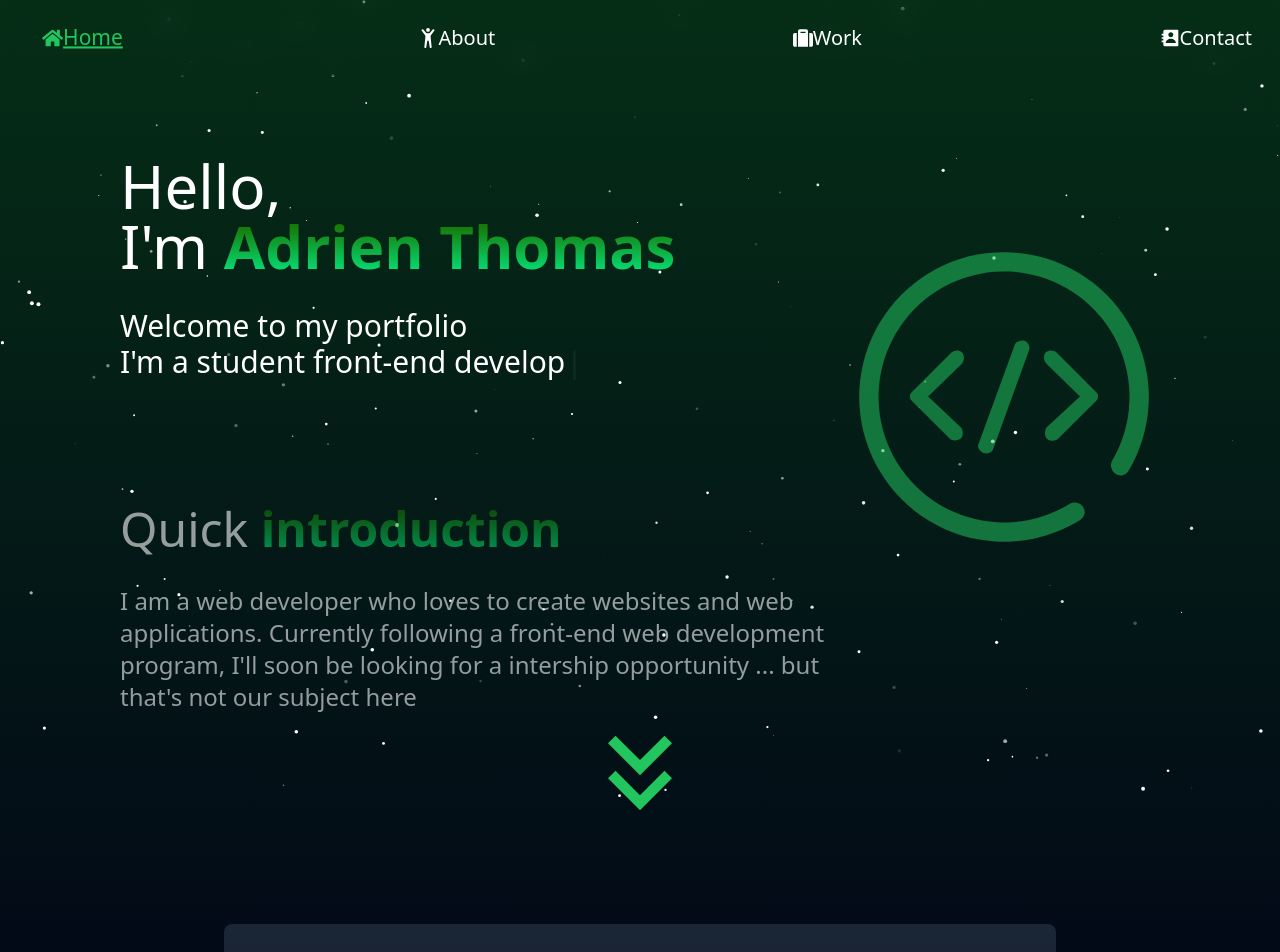
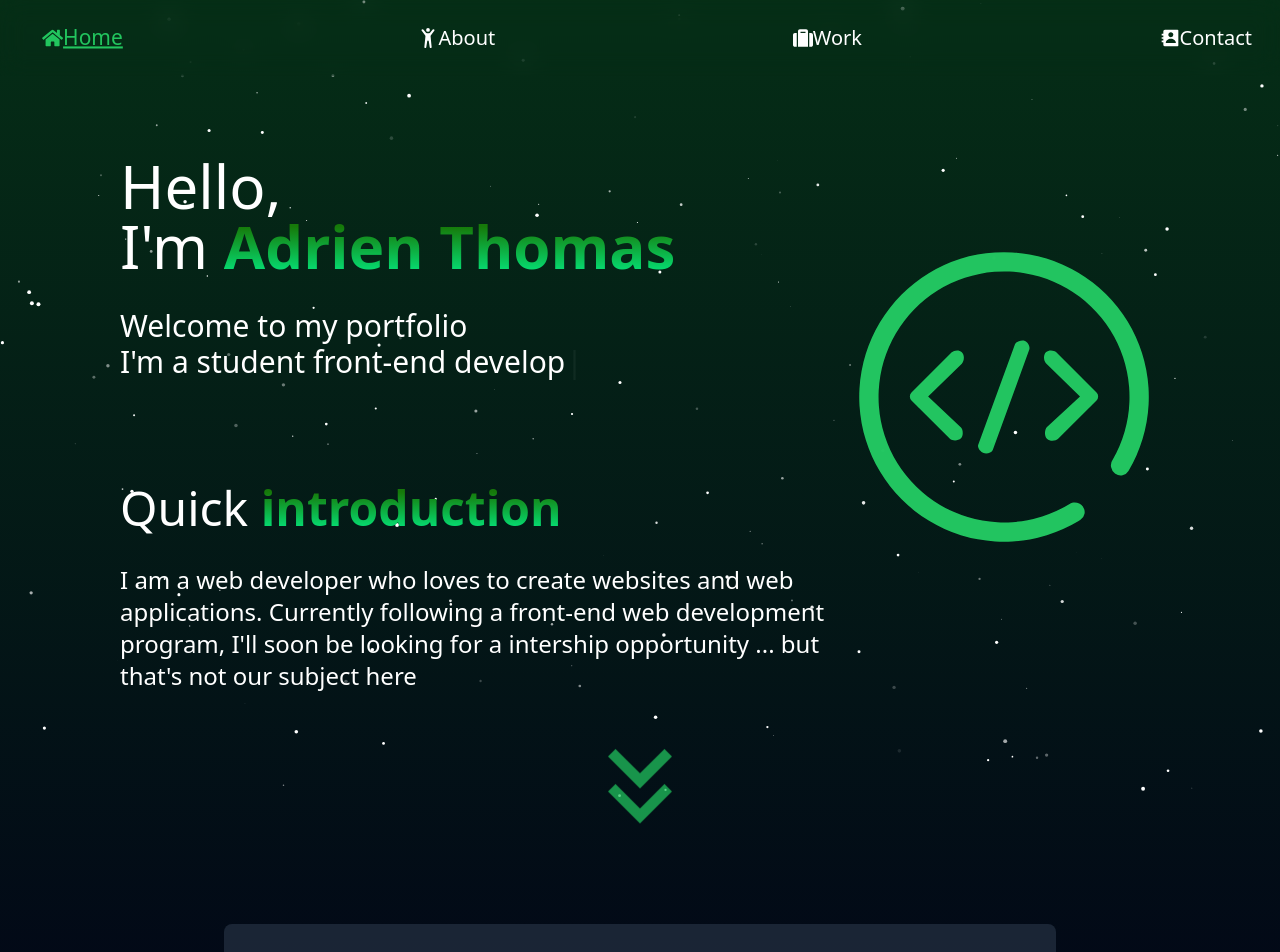
Before and after one commit to Big-pun/my-portfolio-vercel, a React (Vite) app: page / in a window 1280 px wide. Shown: the top 952 px of the page. Built offline with nearby package versions, Linux system fonts and the light colour scheme.

Commit message:
framer motion

```diff
--- a/src/components/Home/H2.jsx
+++ b/src/components/Home/H2.jsx
@@ -7,7 +7,7 @@ function H2() {
                 className='text-5xl mb-12 md:mb-8 mt-24'
                 initial={{ opacity: 0, y: 50 }}
                 animate={{ opacity: 1, y: 0 }}
-                transition={{ duration: 2, delay: 5 }}
+                transition={{ duration: 2, delay: 3.5 }}
             >
                 Quick <span className='bg-gradient-green bg-clip-text text-transparent font-bold'>introduction</span>
             <p className='text-xl md:text-2xl mt-8'>
--- a/src/components/Home/Logo.jsx
+++ b/src/components/Home/Logo.jsx
@@ -7,7 +7,7 @@ function Logo() {
             className='text-5xl md:text-6xl mb-12 md:mb-8'
             initial={{ opacity: 0, y: 0 }}
             animate={{ opacity: 1, y: 0 }}
-            transition={{ delay: 4 , duration: 5 }}>
+            transition={{ delay: 3 , duration: 3 }}>
             <img src={Dev} alt="Dev" />
         </motion.div>
     )
--- a/src/components/Main/DoubleArrow.jsx
+++ b/src/components/Main/DoubleArrow.jsx
@@ -8,7 +8,7 @@ function DoubleArrow() {
             className='text-green-500 text-5xl md:text-9xl animate-pulse items-center'
             initial={{ opacity: 0, y: 50 }}
             animate={{ opacity: 1, y: 0 }}
-            transition={{ duration: 1.5, delay: 3 }}
+            transition={{ duration: 1.5, delay: 5 }}
         >
             <MdOutlineKeyboardDoubleArrowDown />
         </motion.div>
--- a/src/pages/Home.jsx
+++ b/src/pages/Home.jsx
@@ -62,7 +62,7 @@ function Home() {
                             Feel free to explore the code and reach out if you have any questions or suggestions!
                         </p>
                         <div className="flex justify-center items-center">
-                            <a className='text-xl md:text-2xl mx-auto text-center bg-green-500 px-6 my-4 border-2 border-gray-300 rounded-lg text-black animate-pulse' href='https://github.com/Big-pun/my-portfolio' target='_blank'>
+                            <a className='text-xl md:text-2xl flex flex-col items-center mx-auto text-center bg-green-500 px-6 my-4 border-2 border-gray-300 rounded-lg text-black animate-pulse' href='https://github.com/Big-pun/my-portfolio' target='_blank'>
                                 <RiGitRepositoryCommitsLine />
                             </a>
                         </div>
```
